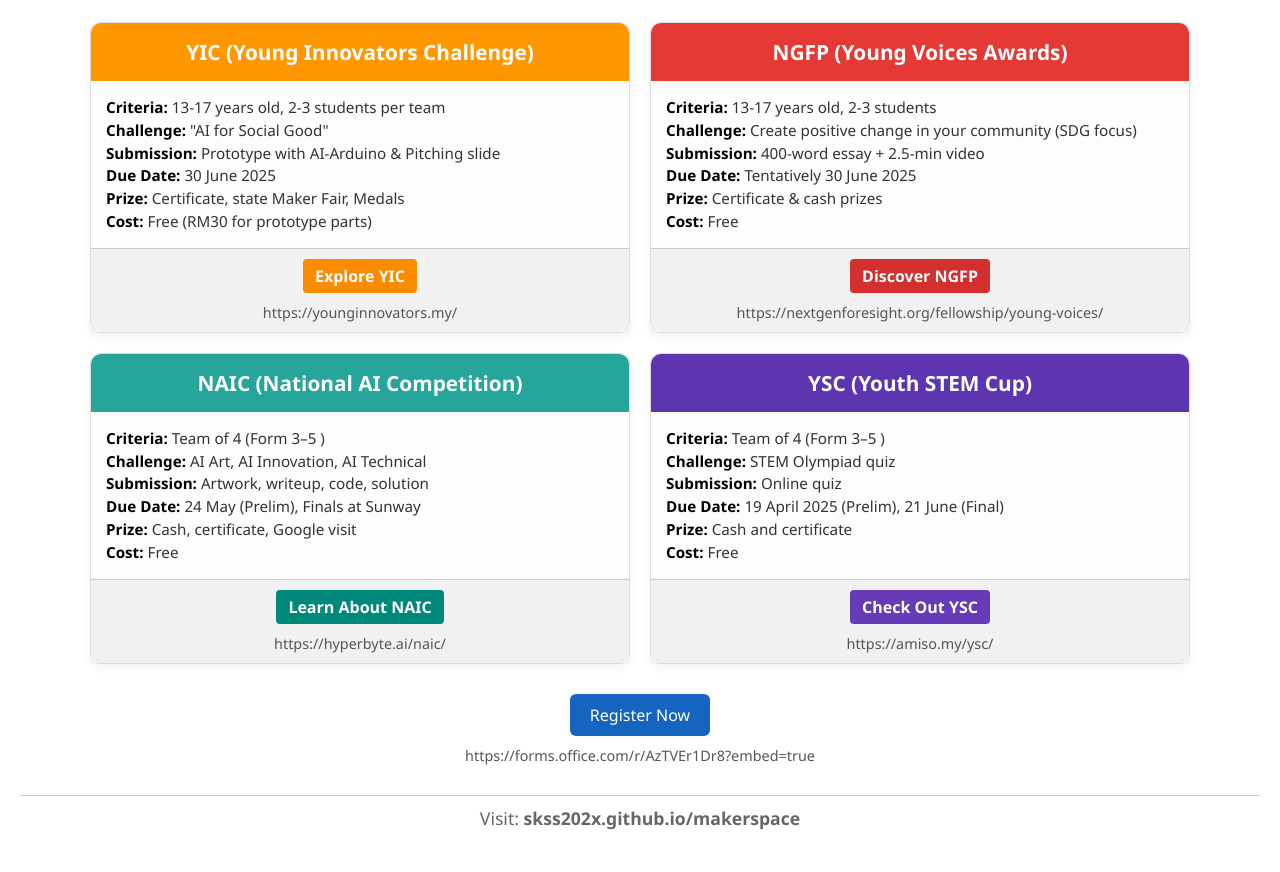
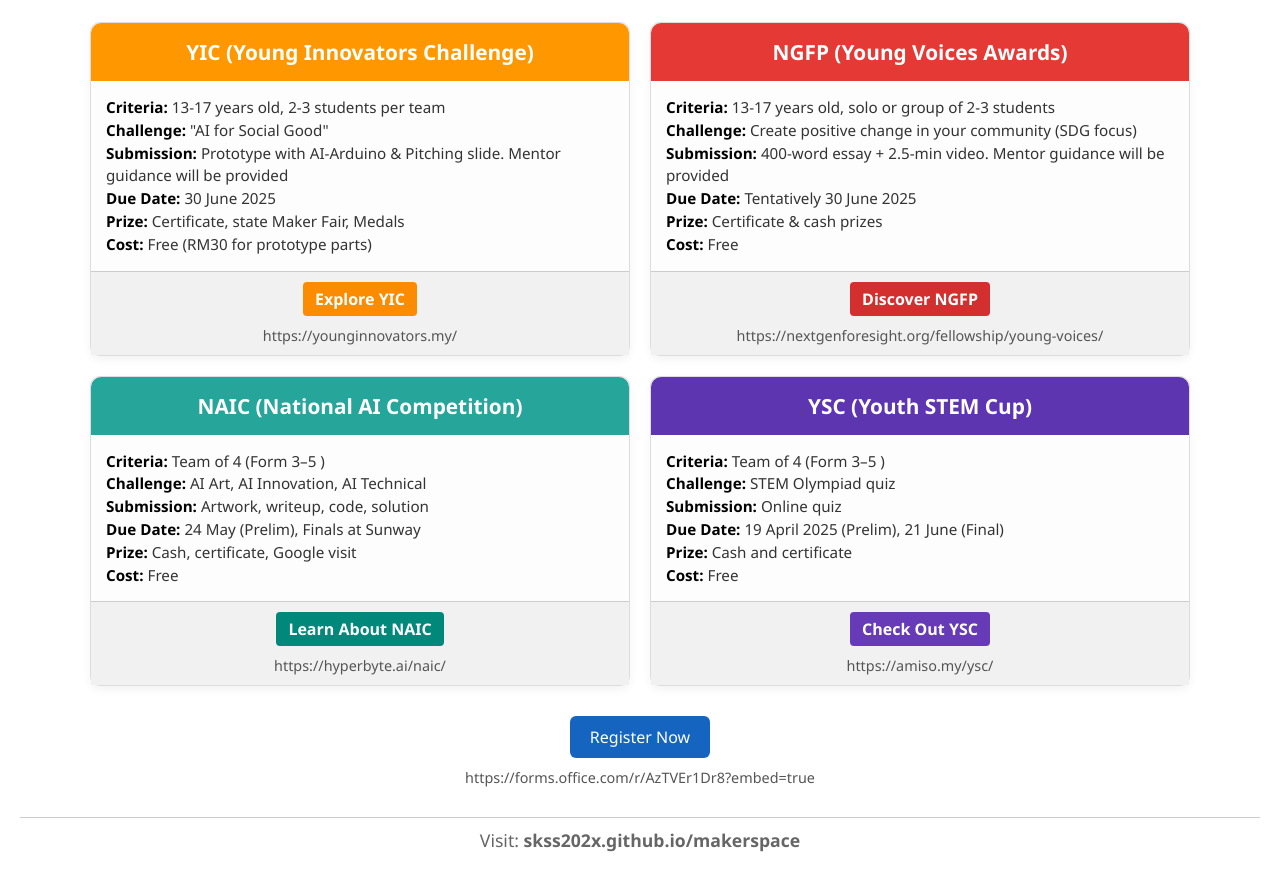
Before and after one commit to skss202x/makerspace, a plain HTML site: page index.html in a window 1280 px wide. Shown: the part 66-938 px from the top of the page. Before the commit the page ends 916 px from the top, so only its background shows below. Drawn offline with Linux system fonts and the light colour scheme.

Commit message:
Update index.html

```diff
--- a/index.html
+++ b/index.html
@@ -128,7 +128,7 @@
       <div class="card-content">
         <p><strong>Criteria:</strong> 13-17 years old, 2-3 students per team</p>
         <p><strong>Challenge:</strong> "AI for Social Good"</p>
-        <p><strong>Submission:</strong> Prototype with AI-Arduino & Pitching slide</p>
+        <p><strong>Submission:</strong> Prototype with AI-Arduino & Pitching slide. Mentor guidance will be provided</p>
         <p><strong>Due Date:</strong> 30 June 2025</p>
         <p><strong>Prize:</strong> Certificate, state Maker Fair, Medals</p>
         <p><strong>Cost:</strong> Free (RM30 for prototype parts)</p>
@@ -142,9 +142,9 @@
     <div class="card">
       <div class="card-header ngfp-header">NGFP (Young Voices Awards)</div>
       <div class="card-content">
-        <p><strong>Criteria:</strong> 13-17 years old, 2-3 students</p>
+        <p><strong>Criteria:</strong> 13-17 years old, solo or group of 2-3 students</p>
         <p><strong>Challenge:</strong> Create positive change in your community (SDG focus)</p>
-        <p><strong>Submission:</strong> 400-word essay + 2.5-min video</p>
+        <p><strong>Submission:</strong> 400-word essay + 2.5-min video. Mentor guidance will be provided</p>
         <p><strong>Due Date:</strong> Tentatively 30 June 2025</p>
         <p><strong>Prize:</strong> Certificate & cash prizes</p>
         <p><strong>Cost:</strong> Free</p>
```
